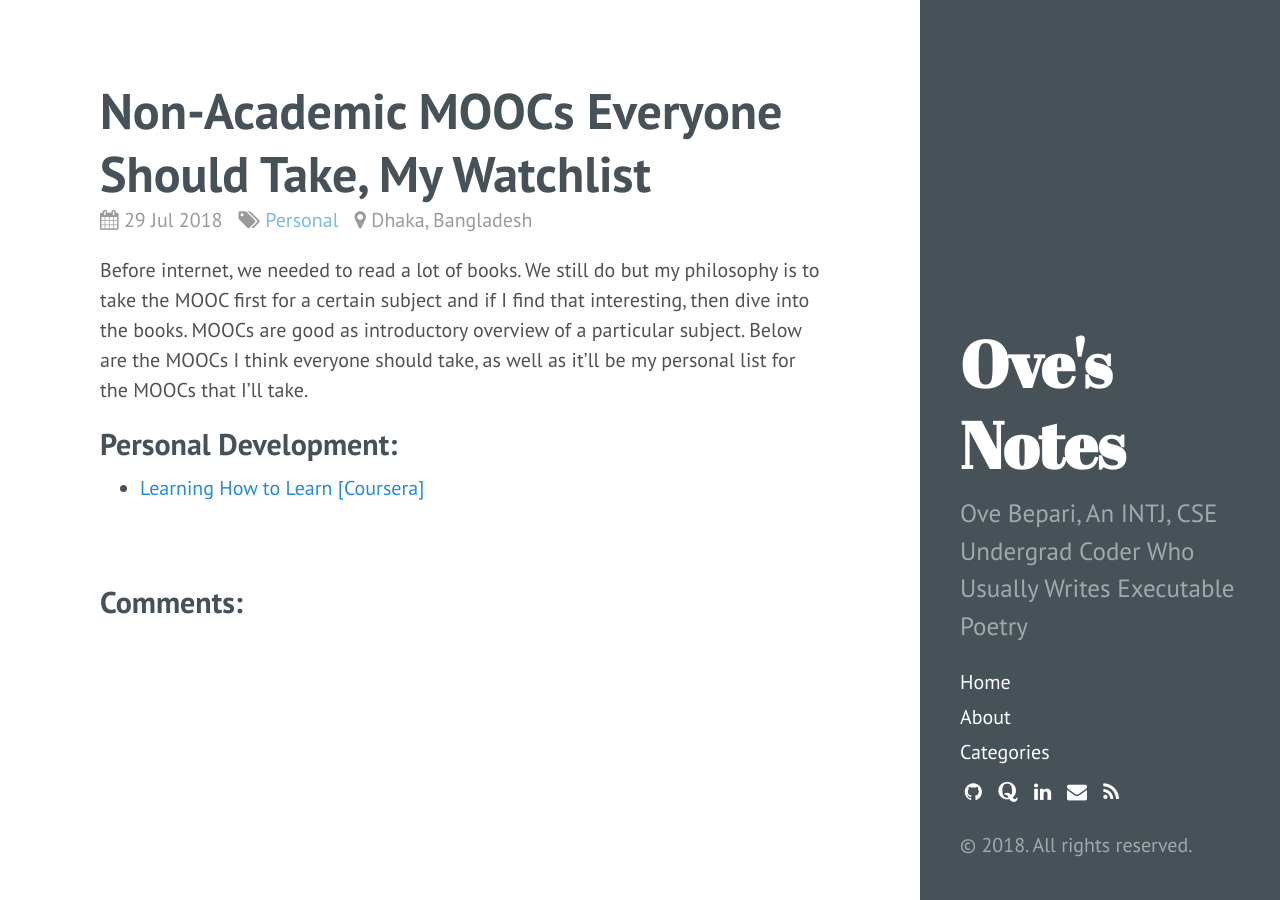
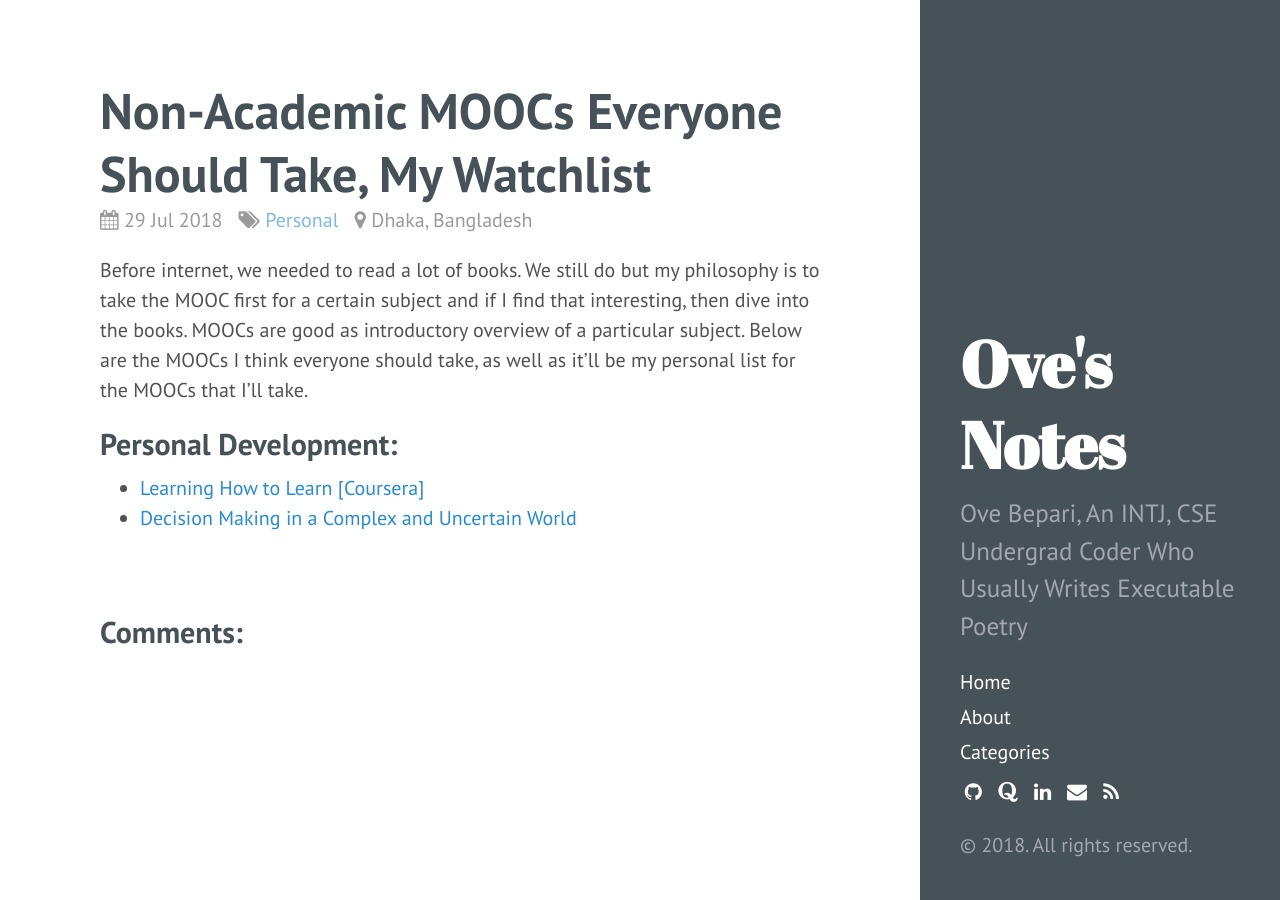
Before and after one commit to ovebepari/ovebepari.github.io, a Jekyll site: the page built from _posts/2018-07-29-MOOCs-Everyone-Should-Take.md, in a window 1280 px wide. Built offline with Jekyll 4.4.1, drawn with Linux system fonts in a browser that asks for light colours; comment, search, counter and statistics services are not loaded.

Commit message:
Decision making added

```diff
--- a/_posts/2018-07-29-MOOCs-Everyone-Should-Take.md
+++ b/_posts/2018-07-29-MOOCs-Everyone-Should-Take.md
@@ -11,3 +11,4 @@ Before internet, we needed to read a lot of books. We still do but my philosophy
 ## Personal Development:
 
 - <a href="https://coursera.org/learn/learning-how-to-learn?siteID=SAyYsTvLiGQ-Gv9FPHjsCEY3VDhRtDFuJg&utm_content=10&utm_medium=partners&utm_source=linkshare&utm_campaign=SAyYsTvLiGQ" target="_blank">Learning How to Learn [Coursera]</a>
+- <a href="https://www.futurelearn.com/courses/complexity-and-uncertainty" target="_blank">Decision Making in a Complex and Uncertain World</a>
```
